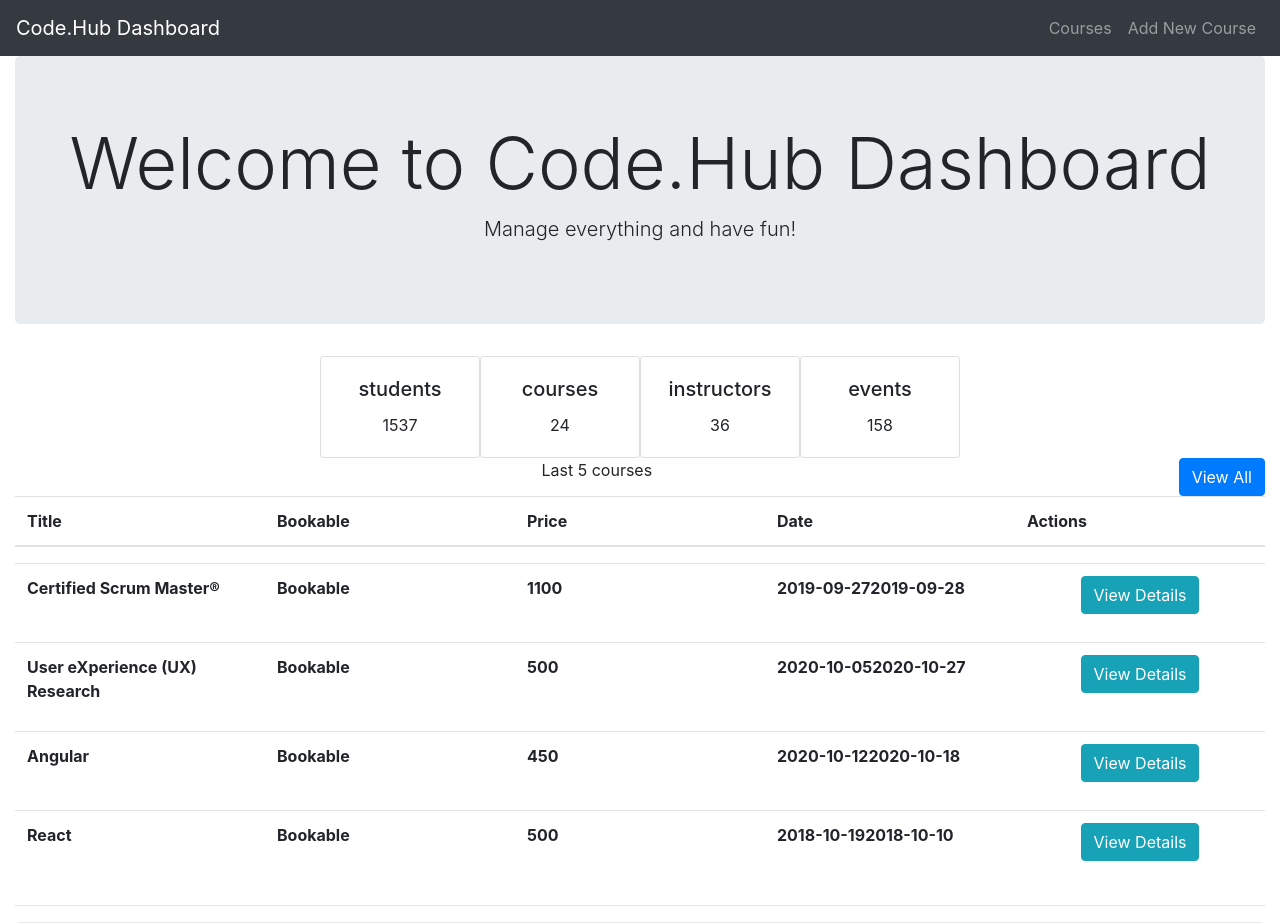
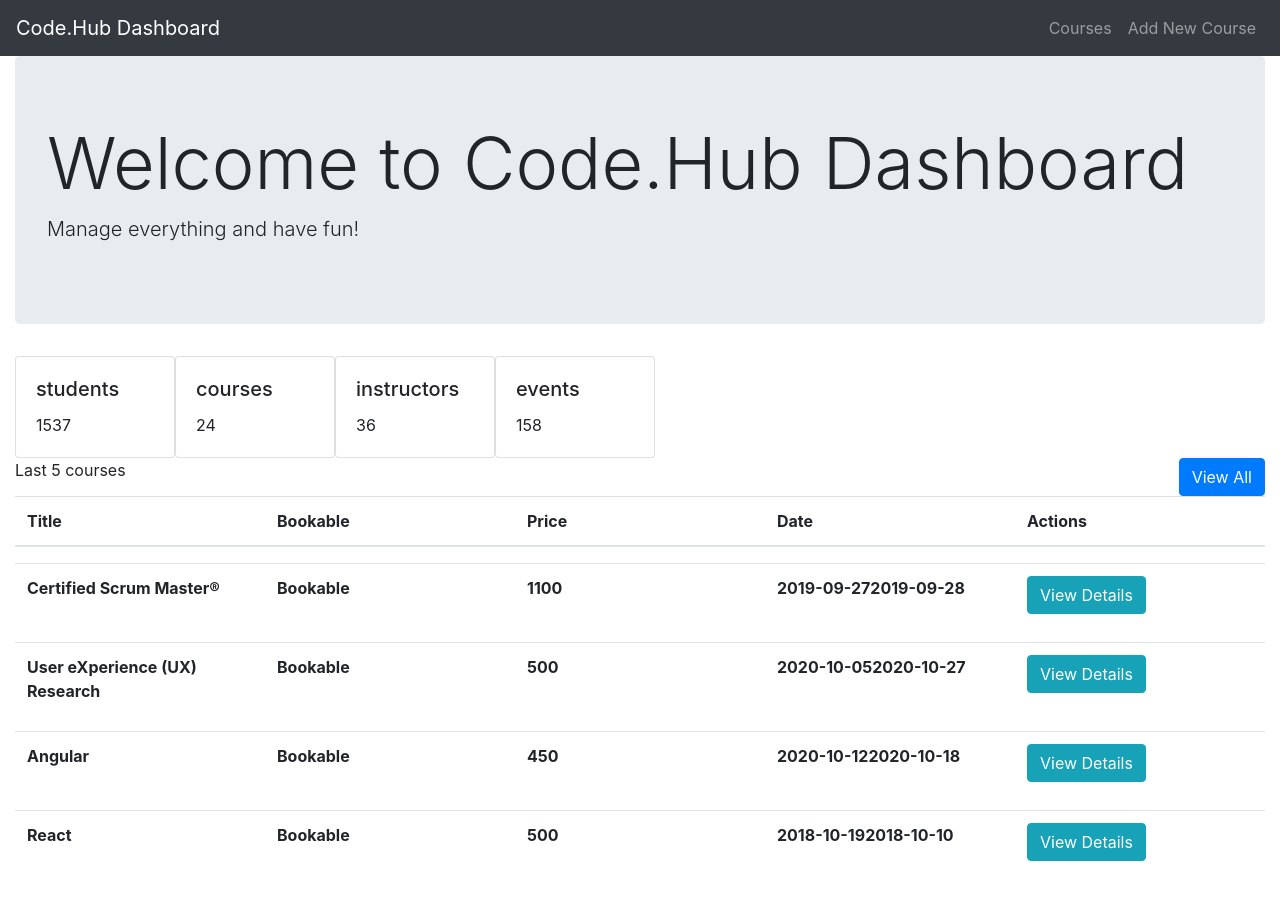
Before and after one commit to kcholevas/prfuture, a React (Create React App) app: page / in a window 1280 px wide. Shown: the top 923 px of the page. After the commit the page ends 889 px from the top, so only its background shows below. Built offline with nearby package versions, Linux system fonts and the light colour scheme; data requests are answered from the project's data file.

Commit message:
Update in routing

```diff
--- a/src/index.js
+++ b/src/index.js
@@ -26,12 +26,6 @@ const IndexStructure = () => {
     <React.Fragment>
       <CustomNavbar />
       <div class="container-fluid">
-        <div class="row" style={{ textAlign: "center" }}>
-          <div class="col" style={{ textAlign: "center" }}>
-            <Dashboard />
-          </div>
-        </div>
-        <hr></hr>
         <Switch>
         <Route path="/" exact component={Dashboard} />
         <Route path="/courses" exact component={Courses} />
```
